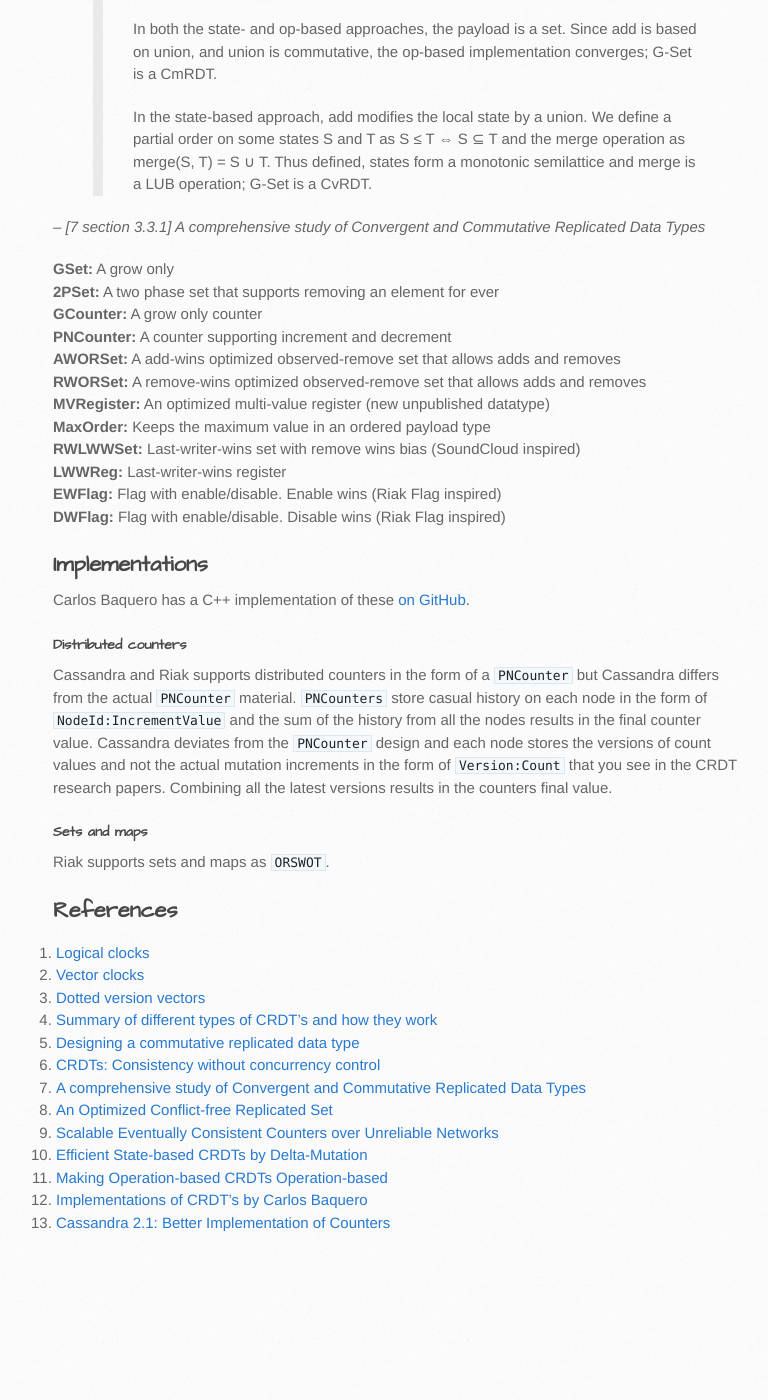
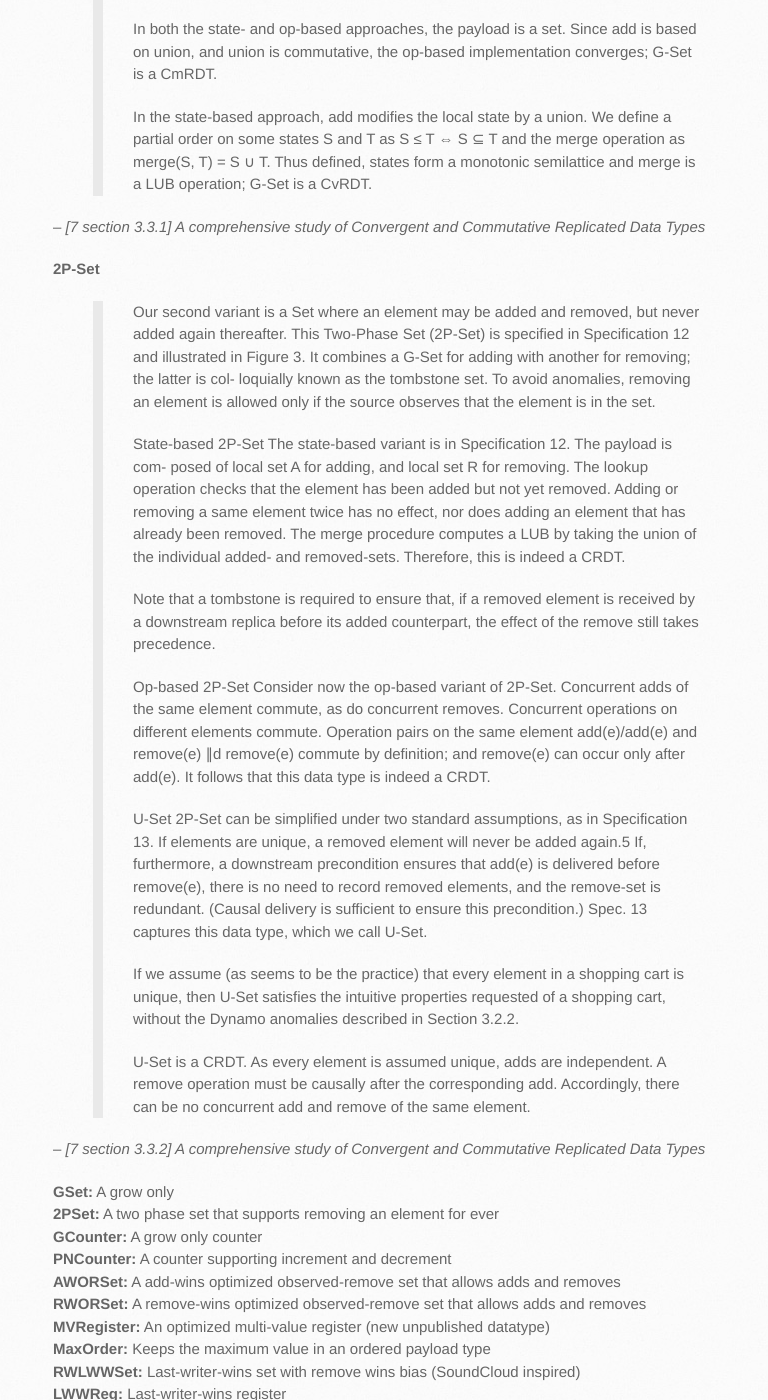
Before and after one commit to simongui/simongui.github.io, a Jekyll site: the page built from distributed-systems/crdt.md, in a window 1280 px wide and 1400 px high, scrolled down 2837 px. Shown: the whole window, without its empty margins (117-885 px from the left). Built offline with Jekyll 4.4.1, drawn with Linux system fonts in a browser that asks for light colours; before the commit the page ends 4114 px from its top, so only the background shows below that.

Commit message:
no message

```diff
--- a/distributed-systems/crdt.md
+++ b/distributed-systems/crdt.md
@@ -69,11 +69,23 @@ Some data types that have been designed to be convergent are:
 
 -- <cite>[7 section 3.3.1] A comprehensive study of Convergent and Commutative Replicated Data Types</cite>
 
+**2P-Set**
 
+> Our second variant is a Set where an element may be added and removed, but never added again thereafter. This Two-Phase Set (2P-Set) is specified in Specification 12 and illustrated in Figure 3. It combines a G-Set for adding with another for removing; the latter is col- loquially known as the tombstone set. To avoid anomalies, removing an element is allowed only if the source observes that the element is in the set.
+>
+> State-based 2P-Set The state-based variant is in Specification 12. The payload is com- posed of local set A for adding, and local set R for removing. The lookup operation checks that the element has been added but not yet removed. Adding or removing a same element twice has no effect, nor does adding an element that has already been removed. The merge procedure computes a LUB by taking the union of the individual added- and removed-sets. Therefore, this is indeed a CRDT.
+>
+> Note that a tombstone is required to ensure that, if a removed element is received by a downstream replica before its added counterpart, the effect of the remove still takes precedence.
+>
+> Op-based 2P-Set Consider now the op-based variant of 2P-Set. Concurrent adds of the same element commute, as do concurrent removes. Concurrent operations on different elements commute. Operation pairs on the same element add(e)/add(e) and remove(e) ∥d remove(e) commute by definition; and remove(e) can occur only after add(e). It follows that this data type is indeed a CRDT.
+>
+> U-Set 2P-Set can be simplified under two standard assumptions, as in Specification 13. If elements are unique, a removed element will never be added again.5 If, furthermore, a downstream precondition ensures that add(e) is delivered before remove(e), there is no need to record removed elements, and the remove-set is redundant. (Causal delivery is sufficient to ensure this precondition.) Spec. 13 captures this data type, which we call U-Set.
+>
+> If we assume (as seems to be the practice) that every element in a shopping cart is unique, then U-Set satisfies the intuitive properties requested of a shopping cart, without the Dynamo anomalies described in Section 3.2.2.
+>
+> U-Set is a CRDT. As every element is assumed unique, adds are independent. A remove operation must be causally after the corresponding add. Accordingly, there can be no concurrent add and remove of the same element.
 
-
-
-
+-- <cite>[7 section 3.3.2] A comprehensive study of Convergent and Commutative Replicated Data Types</cite>
 
 
 
```
